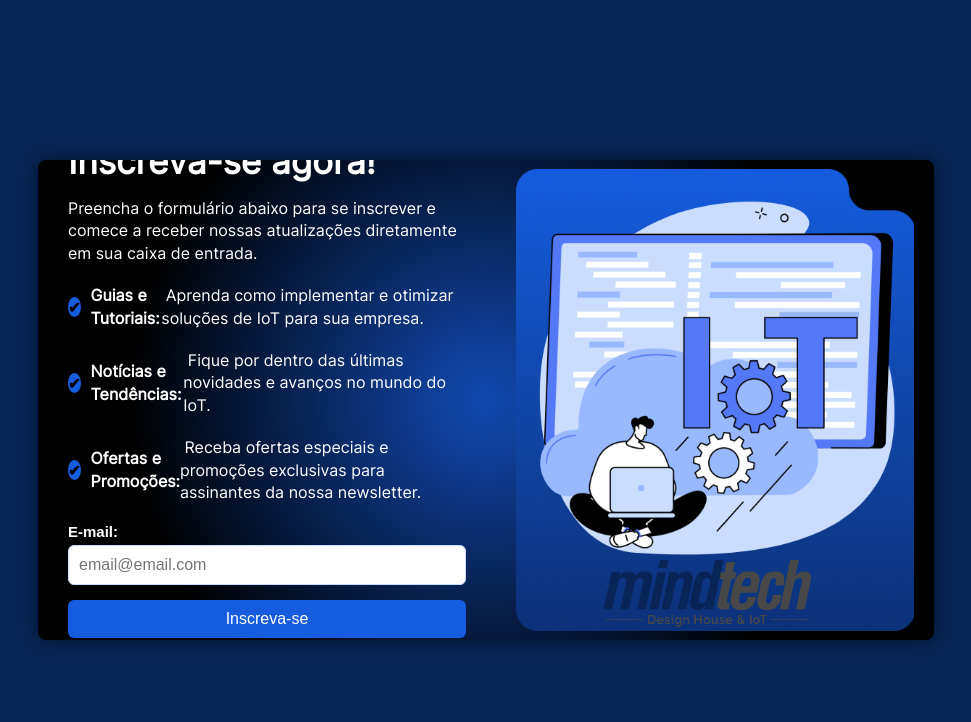
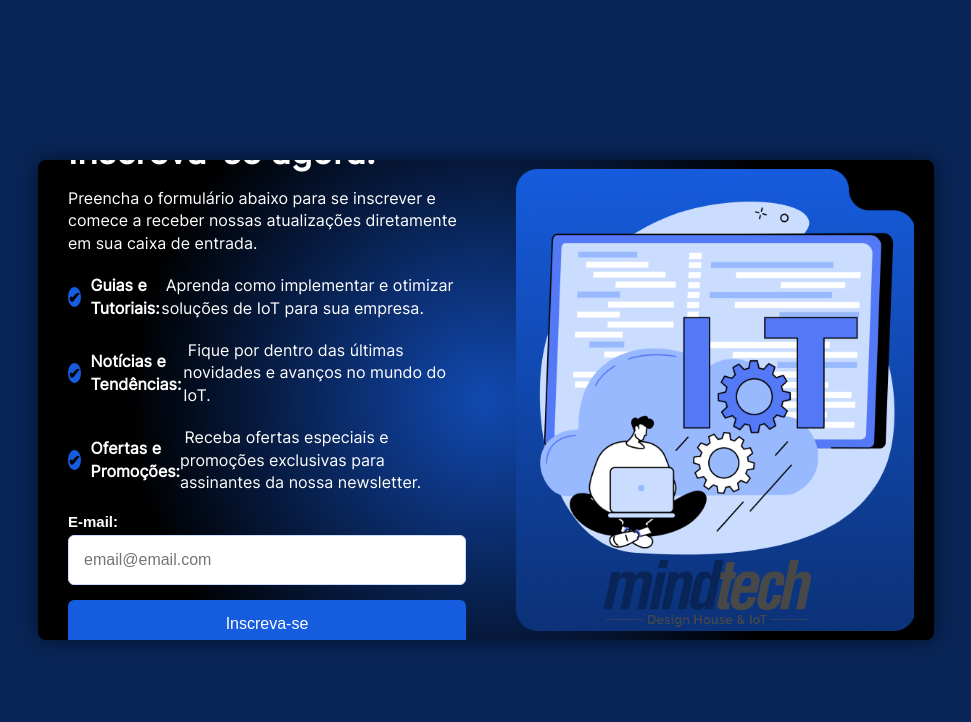
Before and after one commit to Ark4nJos/mindtech-newslatter, a Flask app: page / in a window 1280 px wide. Shown: the top 722 px of the page, without its empty margins (154-1125 px from the left). Run offline with Flask 3, Linux system fonts and the light colour scheme.

Commit message:
ajuste css

```diff
--- a/src/static/css/error.css
+++ b/src/static/css/error.css
@@ -110,7 +110,7 @@
     width: 100%;
     background: #ffffff;
     color: #000000;
-    padding: 10px;
+    padding: 15px;
     box-sizing: border-box;
 }
 
@@ -119,7 +119,7 @@
     background: #165cde;
     color: #ffffff;
     font-size: 16px;
-    padding: 10px;
+    padding: 15px;
     cursor: pointer;
     border: none;
     transition: background 0.3s;
--- a/src/static/css/styles.css
+++ b/src/static/css/styles.css
@@ -52,6 +52,7 @@
 #text-sec {
     padding: 30px;
     flex: 1;
+    flex-direction: column;
 }
 
 #text-sec h1 {
@@ -142,7 +143,7 @@
     width: 100%;
     background: #ffffff;
     color: #000000;
-    padding: 10px;
+    padding: 15px;
     box-sizing: border-box;
 }
 
@@ -151,7 +152,7 @@
     background: #165cde;
     color: #ffffff;
     font-size: 16px;
-    padding: 10px;
+    padding: 15px;
     cursor: pointer;
     border: none;
     transition: background 0.3s;
--- a/src/static/css/styles_conf.css
+++ b/src/static/css/styles_conf.css
@@ -41,6 +41,7 @@
     box-sizing: border-box;
     display: flex;
     align-items: center;
+    flex-direction: column;
     height: 60%;
     max-width: 70%;
     border-radius: 8px;
```
